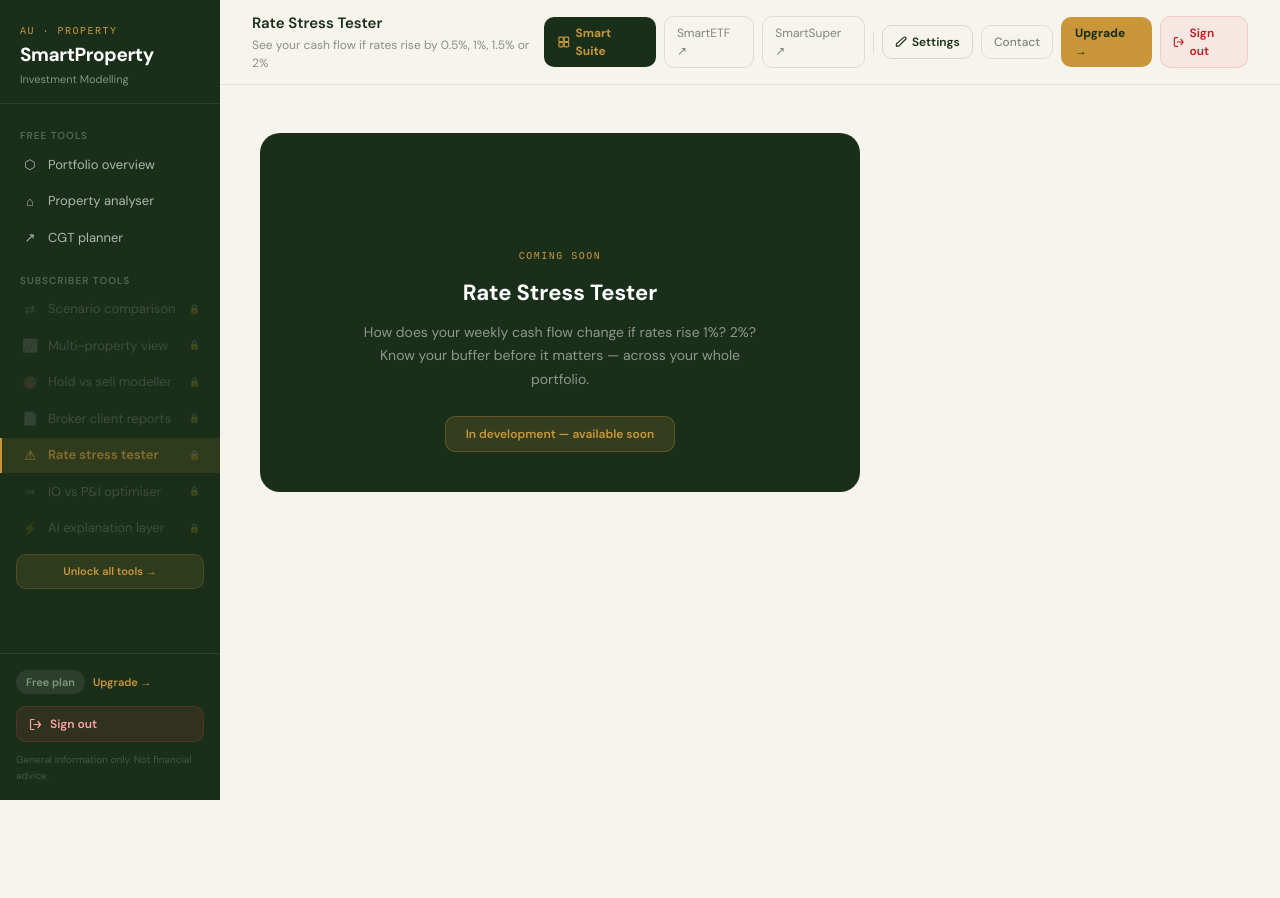
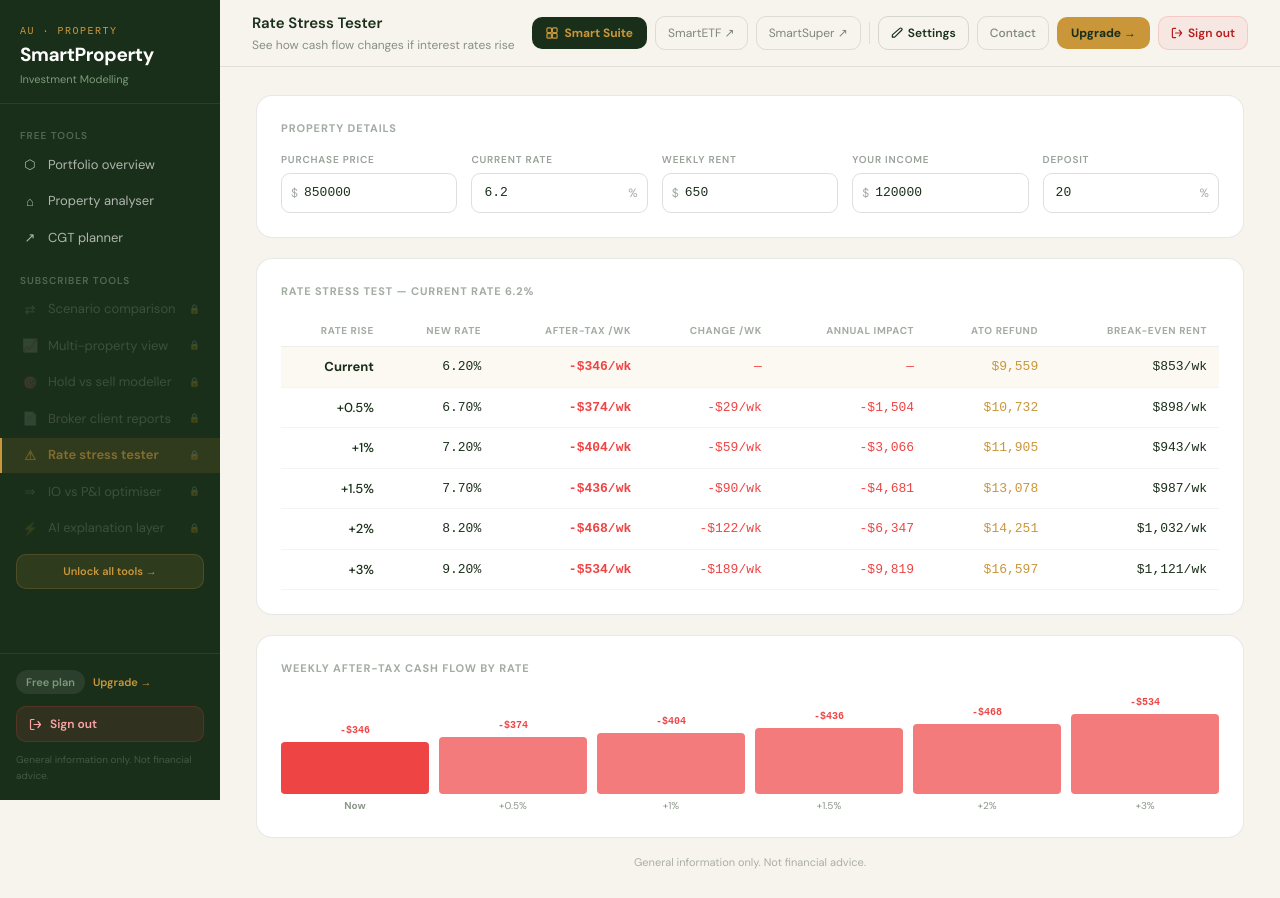
Before and after one commit to mbf2756/smartproperty, a Next.js app: page /stress in a window 1280 px wide. Before the commit the page ends 800 px from the top, so only its background shows below. Built offline with nearby package versions, Linux system fonts and the light colour scheme; no server answers.

Commit message:
Refactor StressPage component and update UI

```diff
--- a/src/app/(dashboard)/stress/page.tsx
+++ b/src/app/(dashboard)/stress/page.tsx
@@ -1,18 +1,108 @@
+'use client'
+import { useState, useMemo } from 'react'
 import { DashboardTopbar } from '@/components/DashboardTopbar'
-export default function Page() {
+import { calculateProperty, fmtCurrency, fmtPct, DEFAULT_INPUTS } from '@/lib/calculations'
+import type { PropertyInputs } from '@/types'
+
+const C = { forest: '#1A2F1A', gold: '#C9963A', cream: '#F7F4EE', cream2: '#EDE8DF' }
+const S = {
+  card: { background: 'white', borderRadius: 16, padding: '24px', border: '1px solid rgba(26,47,26,0.1)' } as React.CSSProperties,
+  label: { fontSize: 10, fontWeight: 600, textTransform: 'uppercase' as const, letterSpacing: '0.08em', color: 'rgba(26,47,26,0.45)', marginBottom: 6, display: 'block' },
+  input: { width: '100%', padding: '9px 12px', border: '1px solid rgba(26,47,26,0.15)', borderRadius: 9, fontFamily: 'monospace', fontSize: 13, color: '#1A2F1A', outline: 'none', boxSizing: 'border-box' as const },
+}
+
+const RATE_RISES = [0, 0.5, 1.0, 1.5, 2.0, 3.0]
+
+export default function StressPage() {
+  const [inputs, setInputs] = useState<PropertyInputs>({ ...DEFAULT_INPUTS })
+
+  const results = useMemo(() =>
+    RATE_RISES.map(rise => ({
+      rise,
+      rate: inputs.interestRate + rise,
+      result: calculateProperty({ ...inputs, interestRate: inputs.interestRate + rise }),
+    })), [inputs])
+
+  const base = results[0].result
+  const set = (k: keyof PropertyInputs) => (e: React.ChangeEvent<HTMLInputElement>) =>
+    setInputs(p => ({ ...p, [k]: +e.target.value }))
+
   return (
     <div>
-      <DashboardTopbar title="Rate Stress Tester" subtitle="See your cash flow if rates rise by 0.5%, 1%, 1.5% or 2%" />
-      <div style={{ padding: '48px 40px', maxWidth: 680 }}>
-        <div style={{ background: '#1A2F1A', borderRadius: 20, padding: '40px', textAlign: 'center' }}>
-          <div style={{ fontSize: 40, marginBottom: 16 }}>⚠</div>
-          <div style={{ fontFamily: 'monospace', fontSize: 10, color: '#C9963A', letterSpacing: '0.15em', textTransform: 'uppercase', marginBottom: 12 }}>Coming soon</div>
-          <h2 style={{ fontSize: 22, fontWeight: 700, color: 'white', marginBottom: 12 }}>Rate Stress Tester</h2>
-          <p style={{ fontSize: 14, color: 'rgba(255,255,255,0.5)', lineHeight: 1.7, maxWidth: 420, margin: '0 auto 24px' }}>
-            How does your weekly cash flow change if rates rise 1%? 2%? Know your buffer before it matters — across your whole portfolio.
-          </p>
-          <div style={{ display: 'inline-block', padding: '8px 20px', borderRadius: 10, background: 'rgba(201,150,58,0.15)', border: '1px solid rgba(201,150,58,0.3)', fontSize: 12, color: '#C9963A', fontWeight: 600 }}>In development — available soon</div>
+      <DashboardTopbar title="Rate Stress Tester" subtitle="See how cash flow changes if interest rates rise" />
+      <div style={{ padding: '28px 36px' }}>
+        <div style={{ ...S.card, marginBottom: 20 }}>
+          <div style={{ fontSize: 11, fontWeight: 700, color: 'rgba(26,47,26,0.4)', textTransform: 'uppercase', letterSpacing: '0.08em', marginBottom: 16 }}>Property details</div>
+          <div style={{ display: 'grid', gridTemplateColumns: 'repeat(5, 1fr)', gap: 14 }}>
+            {[
+              { label: 'Purchase price', key: 'purchasePrice', prefix: '$', step: 10000 },
+              { label: 'Current rate', key: 'interestRate', suffix: '%', step: 0.25 },
+              { label: 'Weekly rent', key: 'weeklyRent', prefix: '$', step: 25 },
+              { label: 'Your income', key: 'taxableIncome', prefix: '$', step: 5000 },
+              { label: 'Deposit', key: 'depositPercent', suffix: '%', step: 5 },
+            ].map(f => (
+              <div key={f.key}>
+                <label style={S.label}>{f.label}</label>
+                <div style={{ position: 'relative' }}>
+                  {f.prefix && <span style={{ position: 'absolute', left: 10, top: '50%', transform: 'translateY(-50%)', color: 'rgba(26,47,26,0.4)', fontSize: 12 }}>{f.prefix}</span>}
+                  <input type="number" value={inputs[f.key as keyof PropertyInputs] as number} onChange={set(f.key as keyof PropertyInputs)} step={f.step}
+                    style={{ ...S.input, paddingLeft: f.prefix ? 22 : 12, paddingRight: f.suffix ? 28 : 12 }} />
+                  {f.suffix && <span style={{ position: 'absolute', right: 10, top: '50%', transform: 'translateY(-50%)', color: 'rgba(26,47,26,0.4)', fontSize: 12 }}>{f.suffix}</span>}
+                </div>
+              </div>
+            ))}
+          </div>
         </div>
+
+        <div style={{ ...S.card, marginBottom: 20 }}>
+          <div style={{ fontSize: 11, fontWeight: 700, color: 'rgba(26,47,26,0.4)', textTransform: 'uppercase', letterSpacing: '0.08em', marginBottom: 16 }}>Rate stress test — current rate {inputs.interestRate}%</div>
+          <table style={{ width: '100%', borderCollapse: 'collapse' }}>
+            <thead>
+              <tr style={{ borderBottom: '1px solid rgba(26,47,26,0.08)' }}>
+                {['Rate rise', 'New rate', 'After-tax /wk', 'Change /wk', 'Annual impact', 'ATO refund', 'Break-even rent'].map(h => (
+                  <th key={h} style={{ padding: '8px 12px', textAlign: 'right', fontSize: 10, fontWeight: 700, textTransform: 'uppercase' as const, letterSpacing: '0.06em', color: 'rgba(26,47,26,0.4)' }}>{h}</th>
+                ))}
+              </tr>
+            </thead>
+            <tbody>
+              {results.map(r => {
+                const weeklyChange = r.result.weeklyAfterTaxCashFlow - base.weeklyAfterTaxCashFlow
+                const isBase = r.rise === 0
+                return (
+                  <tr key={r.rise} style={{ background: isBase ? 'rgba(201,150,58,0.06)' : 'transparent', borderBottom: '1px solid rgba(26,47,26,0.05)' }}>
+                    <td style={{ padding: '10px 12px', textAlign: 'right', fontWeight: isBase ? 700 : 500, color: C.forest, fontSize: 13 }}>{isBase ? 'Current' : `+${r.rise}%`}</td>
+                    <td style={{ padding: '10px 12px', textAlign: 'right', fontFamily: 'monospace', fontSize: 13, color: C.forest }}>{r.rate.toFixed(2)}%</td>
+                    <td style={{ padding: '10px 12px', textAlign: 'right', fontFamily: 'monospace', fontSize: 13, fontWeight: 600, color: r.result.weeklyAfterTaxCashFlow >= 0 ? '#16A34A' : '#EF4444' }}>{fmtCurrency(r.result.weeklyAfterTaxCashFlow)}/wk</td>
+                    <td style={{ padding: '10px 12px', textAlign: 'right', fontFamily: 'monospace', fontSize: 13, color: weeklyChange <= 0 ? '#EF4444' : '#16A34A' }}>{isBase ? '—' : `${fmtCurrency(weeklyChange)}/wk`}</td>
+                    <td style={{ padding: '10px 12px', textAlign: 'right', fontFamily: 'monospace', fontSize: 13, color: weeklyChange <= 0 ? '#EF4444' : '#16A34A' }}>{isBase ? '—' : fmtCurrency(weeklyChange * 52)}</td>
+                    <td style={{ padding: '10px 12px', textAlign: 'right', fontFamily: 'monospace', fontSize: 13, color: C.gold }}>{fmtCurrency(r.result.taxRefund)}</td>
+                    <td style={{ padding: '10px 12px', textAlign: 'right', fontFamily: 'monospace', fontSize: 13, color: C.forest }}>{fmtCurrency(r.result.breakEvenRent)}/wk</td>
+                  </tr>
+                )
+              })}
+            </tbody>
+          </table>
+        </div>
+
+        <div style={{ ...S.card }}>
+          <div style={{ fontSize: 11, fontWeight: 700, color: 'rgba(26,47,26,0.4)', textTransform: 'uppercase', letterSpacing: '0.08em', marginBottom: 16 }}>Weekly after-tax cash flow by rate</div>
+          <div style={{ display: 'flex', gap: 10, alignItems: 'flex-end', height: 120 }}>
+            {results.map(r => {
+              const val = r.result.weeklyAfterTaxCashFlow
+              const maxAbs = Math.max(...results.map(x => Math.abs(x.result.weeklyAfterTaxCashFlow)))
+              const pct = Math.abs(val) / maxAbs
+              const isNeg = val < 0
+              return (
+                <div key={r.rise} style={{ flex: 1, display: 'flex', flexDirection: 'column', alignItems: 'center', gap: 4 }}>
+                  <div style={{ fontSize: 10, fontFamily: 'monospace', color: isNeg ? '#EF4444' : '#16A34A', fontWeight: 600 }}>{fmtCurrency(val)}</div>
+                  <div style={{ width: '100%', height: `${Math.max(pct * 80, 4)}px`, borderRadius: 4, background: isNeg ? '#EF4444' : '#16A34A', opacity: r.rise === 0 ? 1 : 0.7 }} />
+                  <div style={{ fontSize: 10, color: 'rgba(26,47,26,0.5)', fontWeight: r.rise === 0 ? 700 : 400 }}>{r.rise === 0 ? 'Now' : `+${r.rise}%`}</div>
+                </div>
+              )
+            })}
+          </div>
+        </div>
+        <p style={{ fontSize: 11, color: 'rgba(26,47,26,0.35)', textAlign: 'center', marginTop: 16 }}>General information only. Not financial advice.</p>
       </div>
     </div>
   )
```
